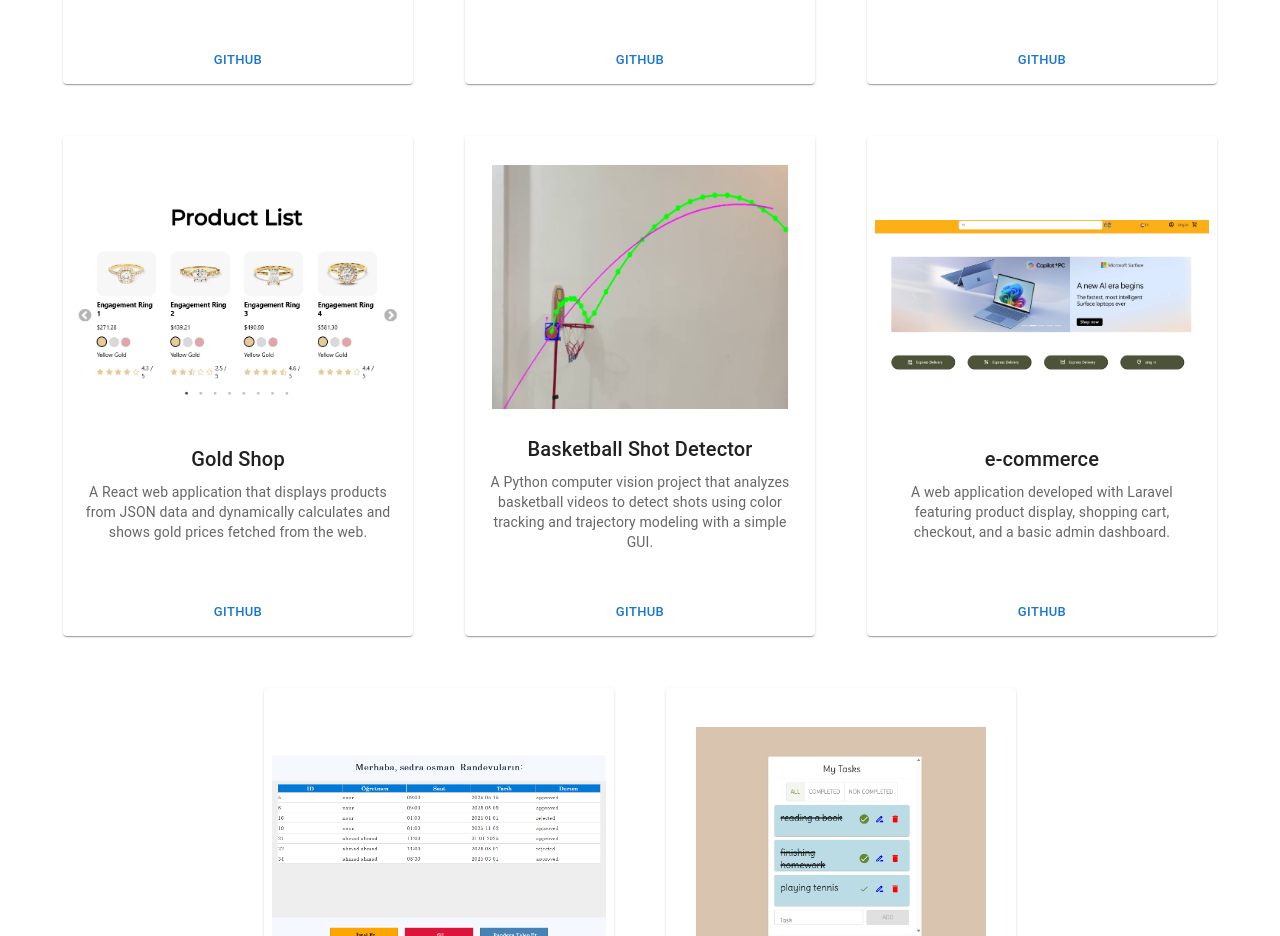
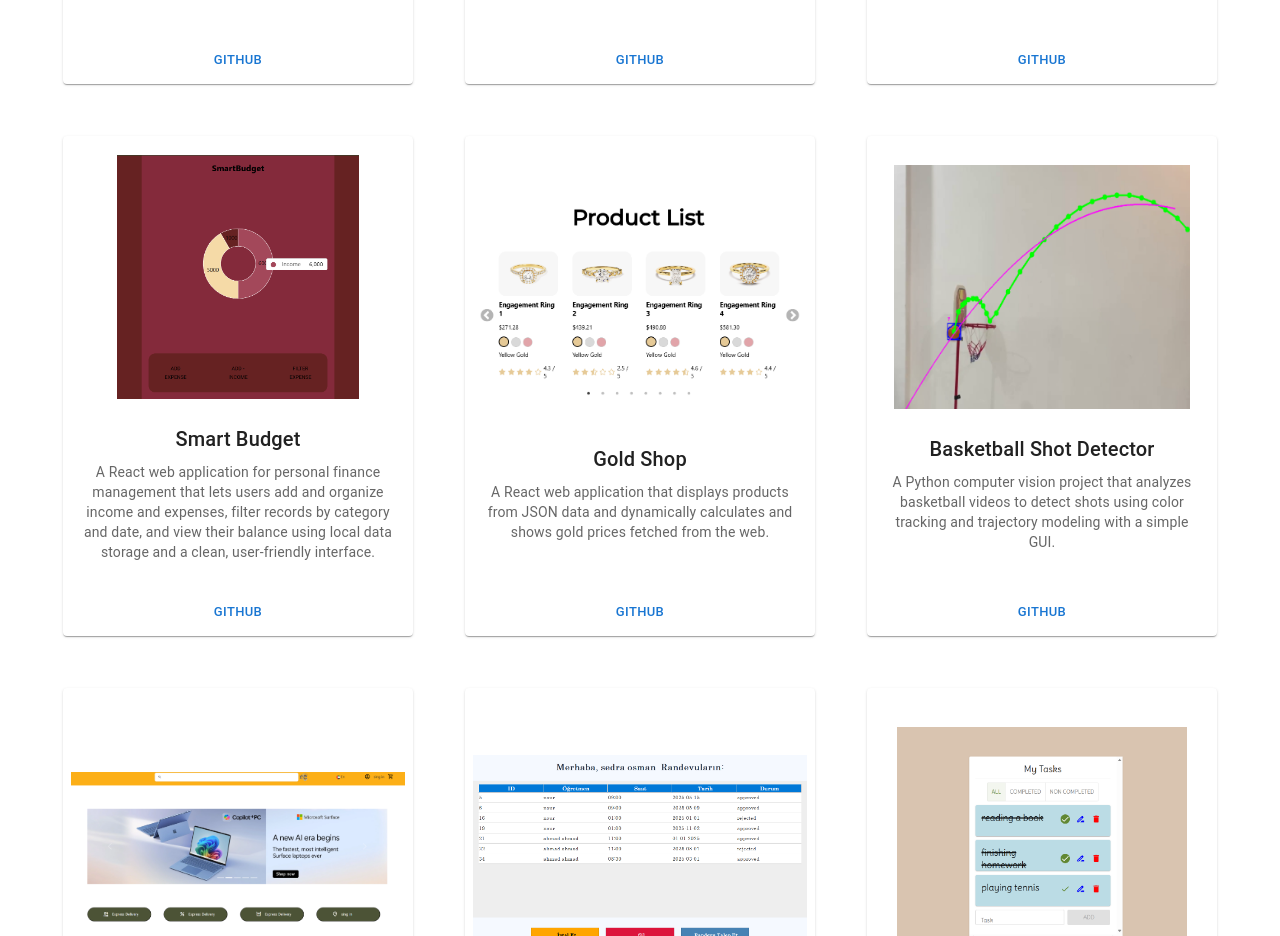
Before and after one commit to sedraosman/portfolio, a React (Create React App) app: page / in a window 1280 px wide. Shown: the part 3160-4096 px from the top of the page. Built offline with nearby package versions, Linux system fonts and the light colour scheme.

Commit message:
add new project

```diff
--- a/src/App.js
+++ b/src/App.js
@@ -137,6 +137,12 @@ function App() {
           description={"A mobile AI daily assistant app built with React Native that lets users write daily notes, analyze emotions with AI, and track mood changes over time."}/>
 
       <Project
+      img={process.env.PUBLIC_URL +"/img/Budget.png"}
+          title="Smart Budget"
+          github="https://github.com/sedraosman/SmartBudget"
+          description={"A React web application for personal finance management that lets users add and organize income and expenses, filter records by category and date, and view their balance using local data storage and a clean, user-friendly interface."}/>
+
+      <Project
       img={process.env.PUBLIC_URL +"/img/products.png"}
           title="Gold Shop"
           github="https://github.com/sedraosman/goldShop"
```
Also changed, not shown: public/img/Budget.png (added).
